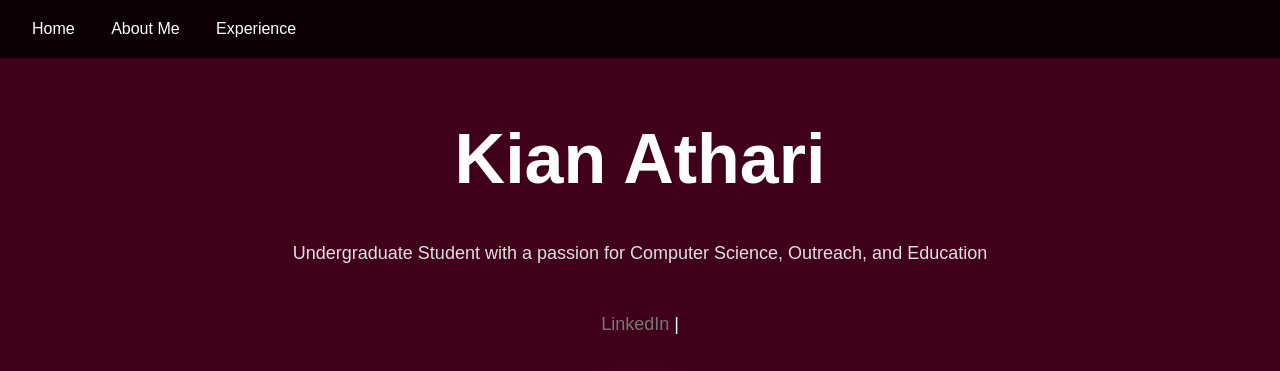
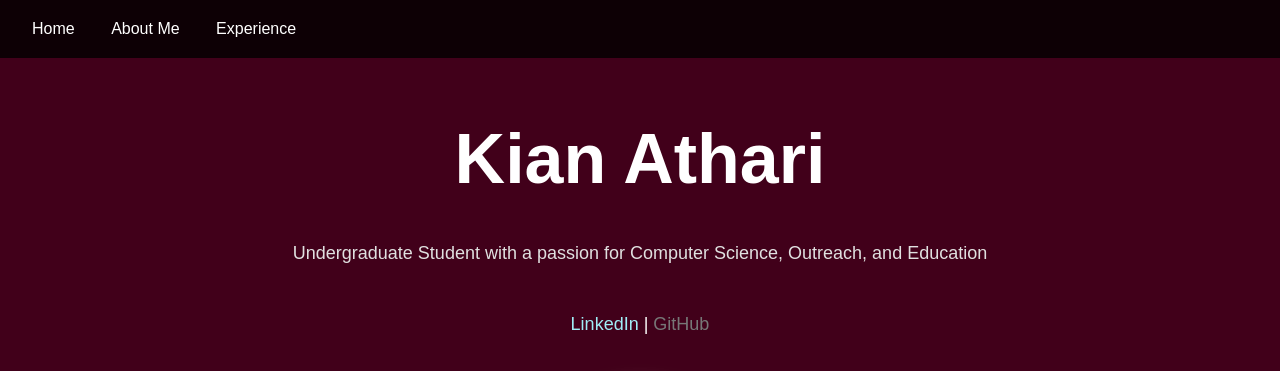
Before and after one commit to CMPT-276-SUMMER-2025/kian-athari.github.io, a plain HTML site: page docs/index.html in a window 1280 px wide. Shown: the top 371 px of the page. Drawn offline with Linux system fonts and the light colour scheme; grey boxes are pictures that could not be loaded.

Commit message:
Working github and linkedin

```diff
--- a/docs/index.html
+++ b/docs/index.html
@@ -17,8 +17,8 @@
         <h1 class="animate-in" style="font-size: 70px">Kian Athari</h1>
         <p class="animate-in" style="transition-delay: 0.2s; font-size: large;">Undergraduate Student with a passion for Computer Science, Outreach, and Education</p>
         <div class="social-links animate-in" style="transition-delay: 0.3s;">
-            <a href="https://www.linkedin.com/in/yourprofile" target="_blank">LinkedIn</a> |
-
+            <a href="https://www.linkedin.com/in/kian-athari" target="_blank">LinkedIn</a> |
+            <a href="https://github.com/kianathari" target="_blank">GitHub</a>
         </div>
         <img src="./images/image1.png" alt="Profile" class="animate-in circle img-medium" style="transition-delay: 0.4s;">
     </section>
```
